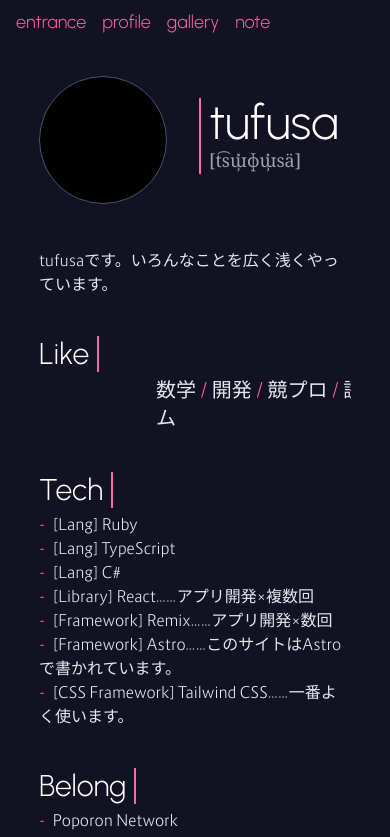
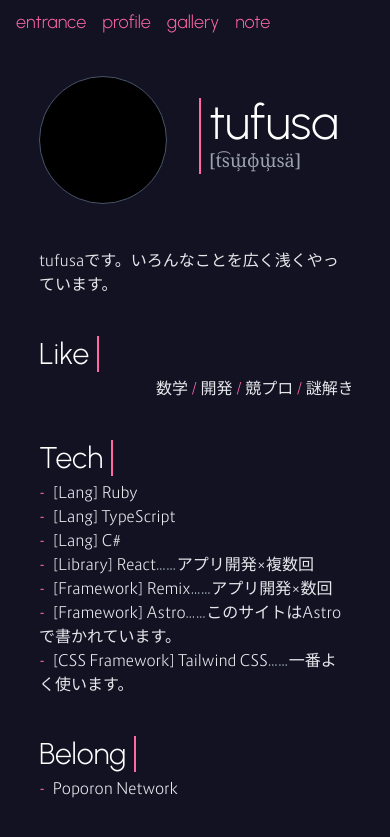
Before and after one commit to tufusa/tufusa.net, an Astro site: page /profile in a window 390 px wide. Shown: the top 837 px of the page. Built offline with nearby package versions, Linux system fonts and the light colour scheme; Astro itself is replaced by a stand-in of ours; some icons are missing.

Commit message:
fix: ノートの横幅を画面幅に制限

```diff
--- a/src/layouts/NoteLayout.astro
+++ b/src/layouts/NoteLayout.astro
@@ -17,6 +17,7 @@ const image = undefined;
 
 <BaseLayout title={frontmatter.title} description={frontmatter.description} image={image}>
   <Header />
+  <div class="flex h-full w-full max-w-screen flex-col items-center overflow-x-hidden">
     <article
       class="h-full w-full max-w-xl p-5 text-base text-gray-200
       [&>h1]:mb-1 [&>h1]:mt-6 [&>h1]:w-full [&>h1]:text-3xl [&>h1]:font-bold [&>h1]:text-white lg:[&>h1]:text-4xl
@@ -38,5 +39,6 @@ const image = undefined;
       <p class="text-slate-500">{frontmatter.date}</p>
       <slot />
     </article>
+  </div>
   <Footer />
 </BaseLayout>
--- a/src/pages/profile.astro
+++ b/src/pages/profile.astro
@@ -23,7 +23,7 @@ import Roll from '../components/Roll.astro';
     </div>
     <ProfileContent>tufusaです。いろんなことを広く浅くやっています。</ProfileContent>
     <ProfileContent title="Like">
-      <Roll durationMs={16000} segmentNumber={2} class="text-xl">
+      <Roll durationMs={16000} segmentNumber={2} class="lg:text-xl">
         {
           ['数学', '開発', '競プロ', '謎解き', 'ゲーム']
             .flatMap((v): astroHTML.JSX.HTMLAttributes[] => [
--- a/tailwind.config.mjs
+++ b/tailwind.config.mjs
@@ -7,11 +7,20 @@ export default {
         main: '#FF67A5',
         back: '#121222',
       },
+      width: {
+        screen: ["100vw", "100dvw"]
+      },
       height: {
         screen: ['100vh', '100dvh'],
       },
+      minWidth: {
+        screen: ['100vw', '100dvw'],
+      },
       minHeight: {
         screen: ['100vh', '100dvh'],
+      },
+      maxWidth: {
+        screen: ['100vw', '100dvw'],
       },
       maxHeight: {
         screen: ['100vh', '100dvh'],
```
Lines whose indentation alone changed are shown as unchanged.
